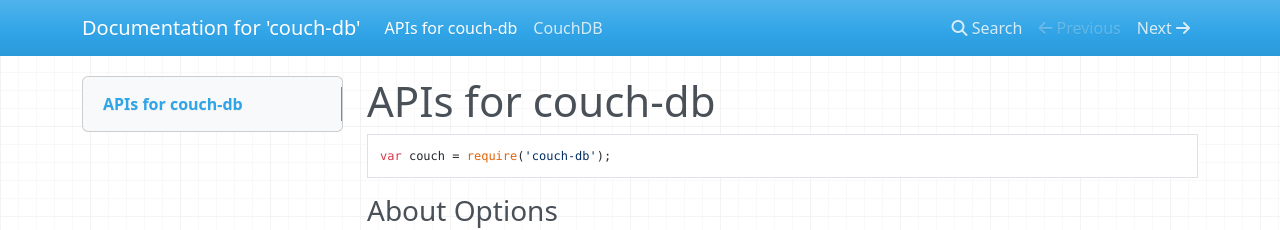
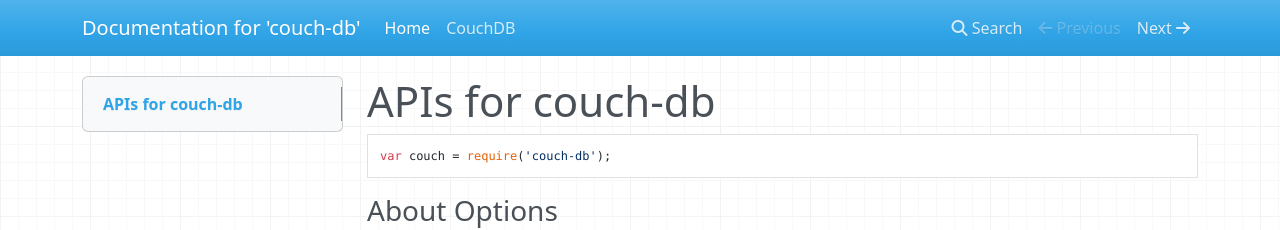
Before and after one commit to villadora/node-couchdb, an MkDocs documentation site: the page built from docs/index.md, in a window 1280 px wide. Shown: the top 230 px of the page. Built offline with MkDocs 1.6.1, drawn with Linux system fonts in a browser that asks for light colours; nearby versions of some CDN libraries; old or Windows-style settings are respelled for this version of MkDocs; some of the changed lines change nothing that is shown.

Commit message:
update mkdocs config

```diff
--- a/docs/index.md
+++ b/docs/index.md
@@ -20,7 +20,7 @@
 
 
 
-* [CouchDB](/couchdb.html)
-* [Database](/database.html)
-* [Config](/config.html)
-* [Document](/document.html)
+* [CouchDB](./couchdb)
+* [Database](./database)
+* [Config](./config)
+* [Document](./document)
--- a/mkdocs.yml
+++ b/mkdocs.yml
@@ -1 +1,4 @@
 site_name: Documentation for 'couch-db'
+pages:
+  - [index.md, Home]
+  - [couchdb.md, CouchDB]
```
